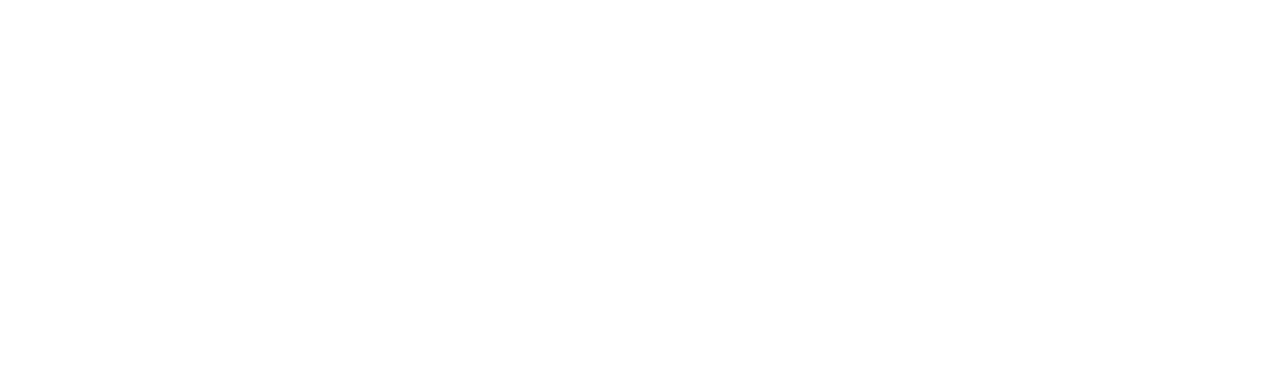
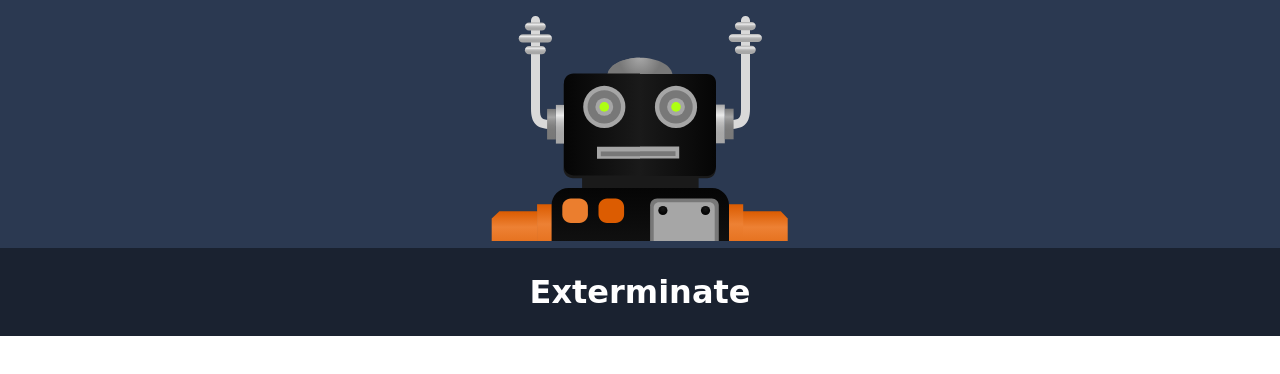
Before and after one commit to AnnieShi/dsn1674-assignment-6, a plain HTML site: page index.html in a window 1280 px wide. Drawn offline with Linux system fonts and the light colour scheme; a web font is replaced by a local one.

Commit message:
Practiced using position absolute and position relative

```diff
--- a/css/main.css
+++ b/css/main.css
@@ -1,5 +1,75 @@
 html{
-	background-color: #ffffff;
+	box-sizing: border-box;
 	font-family: "Contrail One", cursive;
+	color: white;
+	text-align: center;
 	line-height: 1.5rem;
 }
+
+*, *::before, *::after {
+	box-sizing: inherit;
+
+
+}
+header {
+	background-color: #2b3951;
+padding: 3.5em 0em 0em 0em;
+}
+
+body {
+margin: 0;
+
+}
+.robot-body {
+	width: 320px;
+}
+
+div{
+	position: relative;
+	width: 320px;
+	margin: 0 auto;
+}
+
+.brain {
+	width: 46px;
+	position: absolute;
+	top: 2em;
+	right: 8.4em;
+	transition: all 200ms linear;
+}
+
+div:hover .brain {
+	top: 1em;
+}
+
+.right {
+	width: 125px;
+	position: absolute;
+	top: -2.5em;
+	right: 2.2em;
+	transition: all 200ms linear;
+}
+
+div:hover .right {
+	top: -4em;
+	right: 1em;
+}
+
+.left {
+width: 125px;
+position: absolute;
+	left: 2.2em;
+	top: -2.5em;
+	transition: all 200ms linear;
+}
+
+div:hover .left {
+	top: -4em;
+	left: 1em;
+}
+
+h1 {
+	background-color: #1a2230;
+	padding: 1em;
+	margin: 0;
+}
--- a/index.html
+++ b/index.html
@@ -2,16 +2,23 @@
 <html lang="en-ca">
 <head>
 	<meta charset="utf-8">
-	<title>Grains</title>
+	<title>Robot</title>
 	<meta name="viewport" content="width=device-width, initial-scale=1">
 	<link href="css/main.css" rel="stylesheet">
 	<link href='http://fonts.googleapis.com/css?family=Contrail+One' rel='stylesheet' type='text/css'>
+</head>
+
 <body>
 
 <header>
-
+	<div>
+	<img class="robot-body" src="images/robot-body.svg" alt="">
+	<img class="brain" src="images/robot-brain.svg" alt="">
+	<img class="left" src="images/robot-head-left.svg" alt="">
+	<img class="right" src="images/robot-head-right.svg" alt="">
+</div>
+<h1>Exterminate</h1>
 </header>
-
 
 
 </body>
```
